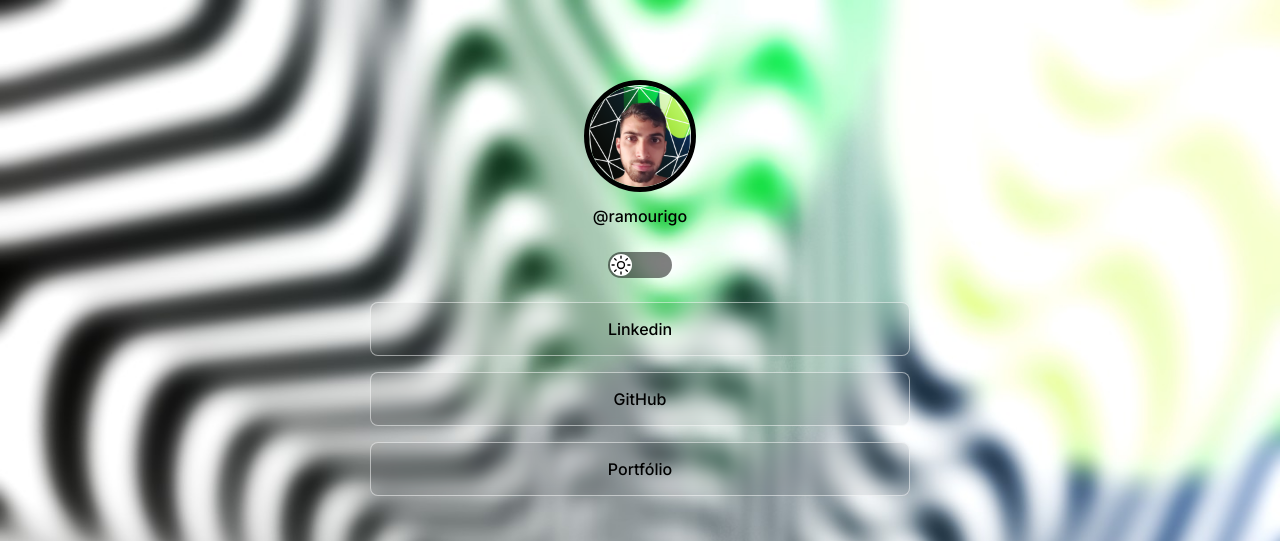
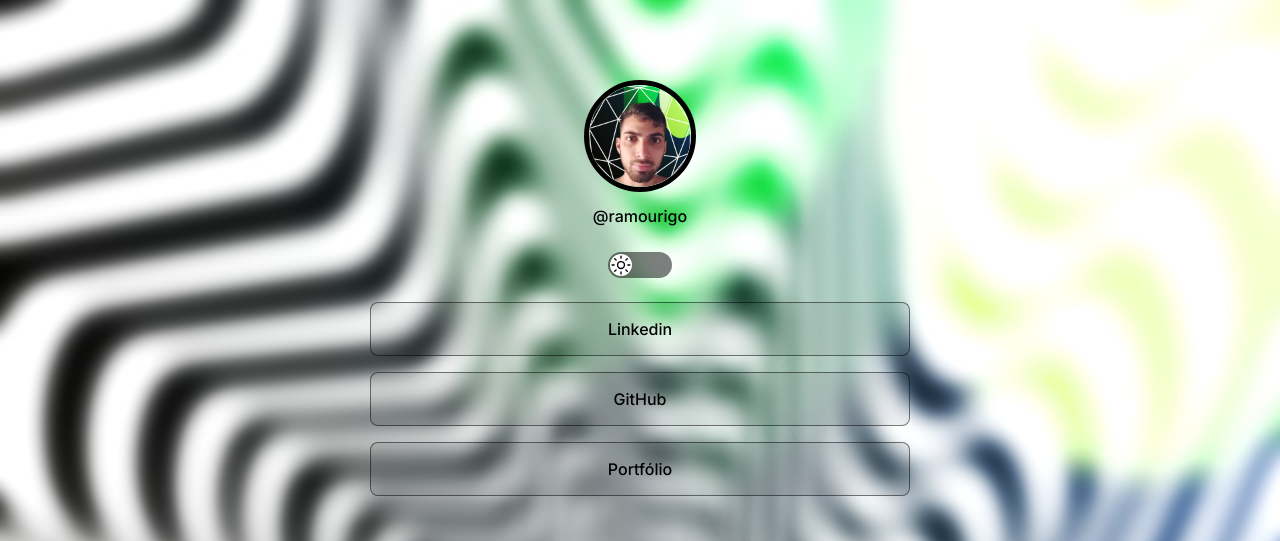
Before and after one commit to RaphaelSant/RaphaelLinks, a plain HTML site: page index.html in a window 1280 px wide. Shown: the top 541 px of the page. Drawn offline with nearby package versions, Linux system fonts and the light colour scheme.

Commit message:
Variavel CSS restaurada (--stroke-color)

```diff
--- a/styles.css
+++ b/styles.css
@@ -19,6 +19,7 @@
     --text-color: black;
     --bg-url: url(./assets/bg-mobile-light-green.jpg);
     --surface-color: rgba(0, 0, 0, 0.05);
+    --stroke-color: rgba(0, 0, 0, 0.5);
     --surface-color-hover: rgba(0, 0, 0, 0.2);
     --switch-bg-url: url(./assets/sunny-outline.svg);
     --highlight-color: rgba(0, 0, 0, 0.5);
```
